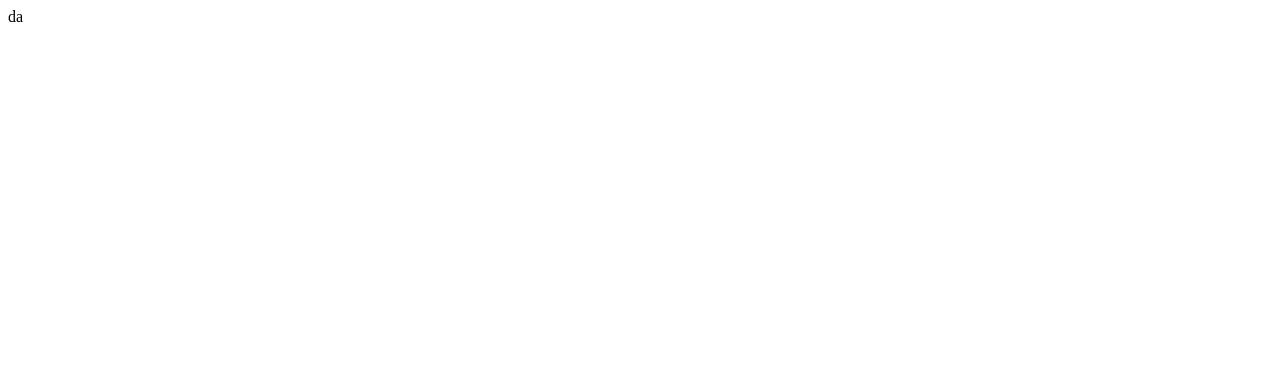
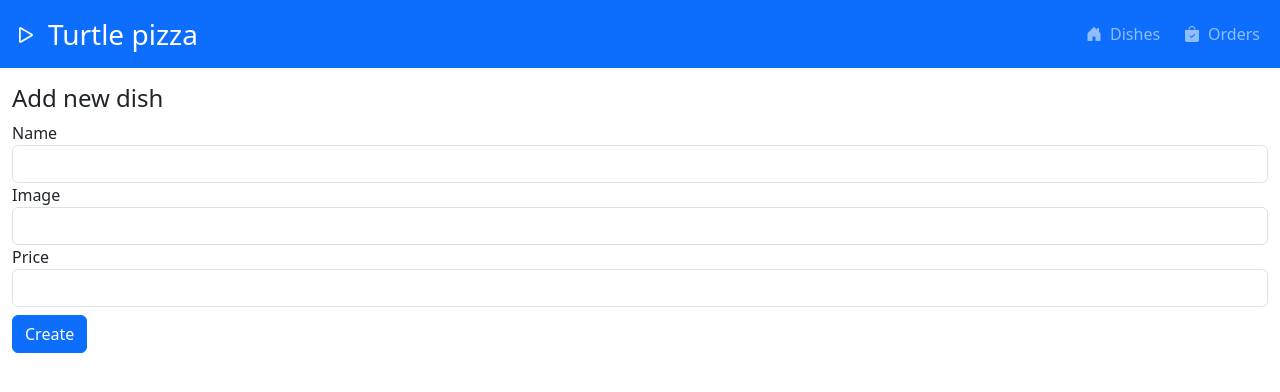
Before and after one commit to makaapo/hw-71, a React (Vite) app: page /new-dish in a window 1280 px wide. Shown: the top 392 px of the page. Built offline with nearby package versions, Linux system fonts and the light colour scheme.

Commit message:
добавил хуки и store для redux, примерные типы, компоненты: Spinner, DishForm, Dishes и Toolbar отобразил в App

```diff
--- a/src/App.tsx
+++ b/src/App.tsx
@@ -1,6 +1,20 @@
+import Toolbar from './components/Toolbar/Toolbar';
+import Dishes from './components/Dishes/Dishes';
+import {Route, Routes} from 'react-router-dom';
+import NewDish from './containers/NewDish/NewDish';
+
 const App = () => (
   <>
-    da
+    <header className="bg-primary ">
+      <Toolbar />
+    </header>
+    <main className="container-fluid mt-3">
+      <Routes>
+        <Route path="/" element={<Dishes />}/>
+        <Route path="/new-dish" element={<NewDish/>}/>
+        <Route path="*" element={(<h1 className="text-center">Not found</h1>)}/>
+      </Routes>
+    </main>
   </>
 );
 
--- /dev/null
+++ b/src/app/hooks.ts
@@ -0,0 +1,5 @@
+import {AppDispatch, RootState} from './store';
+import {useDispatch, useSelector} from 'react-redux';
+
+export const useAppDispatch = useDispatch.withTypes<AppDispatch>();
+export const useAppSelector = useSelector.withTypes<RootState>();
--- /dev/null
+++ b/src/app/store.ts
@@ -0,0 +1,11 @@
+import {configureStore} from '@reduxjs/toolkit';
+
+
+export const store = configureStore({
+  reducer: {
+    // dishes: dishesReducer,
+  }
+});
+
+export type RootState = ReturnType<typeof store.getState>;
+export type AppDispatch = typeof store.dispatch;
--- /dev/null
+++ b/src/components/DishForm/DishForm.tsx
@@ -0,0 +1,94 @@
+import React, {useState} from 'react';
+import {ApiDish, DishMutation} from '../../types';
+import ButtonSpinner from '../Spinner/ButtonSpinner';
+
+interface Props {
+  onSubmit: (dish: ApiDish) => void;
+  existingDish?: ApiDish;
+  isLoading?: boolean;
+}
+
+const emptyState: DishMutation = {
+  title: '',
+  image: '',
+  price: '',
+};
+
+const DishForm: React.FC<Props> = ({onSubmit, existingDish, isLoading = false,}) => {
+  const initialState: DishMutation = existingDish
+    ? {...existingDish, price: existingDish.price.toString()}
+    : emptyState;
+
+  const [dishMutation, setDishMutation] = useState<DishMutation>(initialState);
+
+  const changeDish = (
+    event: React.ChangeEvent<HTMLInputElement | HTMLTextAreaElement>,
+  ) => {
+    setDishMutation((prev) => ({
+      ...prev,
+      [event.target.name]: event.target.value,
+    }));
+  };
+
+  const onFormSubmit = (event: React.FormEvent) => {
+    event.preventDefault();
+
+    onSubmit({
+      ...dishMutation,
+      price: parseFloat(dishMutation.price),
+    });
+  };
+
+  return (
+    <form onSubmit={onFormSubmit}>
+      <h4>{existingDish ? 'Edit dish' : 'Add new dish'}</h4>
+      <div className="form-group">
+        <label htmlFor="name">Name</label>
+        <input
+          type="title"
+          name="title"
+          id="title"
+          required
+          className="form-control"
+          onChange={changeDish}
+          value={dishMutation.title}
+        />
+      </div>
+      <div className="form-group">
+        <label htmlFor="image">Image</label>
+        <input
+          type="url"
+          name="image"
+          id="image"
+          required
+          className="form-control"
+          onChange={changeDish}
+          value={dishMutation.image}
+        />
+      </div>
+      <div className="form-group">
+        <label htmlFor="price">Price</label>
+        <input
+          type="number"
+          name="price"
+          id="price"
+          required
+          min="1"
+          className="form-control"
+          onChange={changeDish}
+          value={dishMutation.price}
+        />
+      </div>
+      <button
+        type="submit"
+        className="btn btn-primary mt-2"
+        disabled={isLoading}
+      >
+        {isLoading && <ButtonSpinner/>}
+        {existingDish ? 'Update' : 'Create'}
+      </button>
+    </form>
+  );
+};
+
+export default DishForm;
--- /dev/null
+++ b/src/components/Dishes/Dishes.tsx
@@ -0,0 +1,12 @@
+import {NavLink} from 'react-router-dom';
+
+const Dishes = () => {
+  return (
+    <div className="d-flex justify-content-between align-items-center">
+      <h2>Dishes</h2>
+      <NavLink to="/new-dish" className="btn btn-success">Add new dishes</NavLink>
+    </div>
+  );
+};
+
+export default Dishes;
--- /dev/null
+++ b/src/components/Spinner/ButtonSpinner.tsx
@@ -0,0 +1,10 @@
+const ButtonSpinner = () => {
+  return (
+    <>
+      <span className="spinner-border spinner-border-sm me-2" />
+      <span className="visually-hidden">Loading...</span>
+    </>
+  );
+};
+
+export default ButtonSpinner;
--- /dev/null
+++ b/src/components/Toolbar/Toolbar.tsx
@@ -0,0 +1,28 @@
+import {NavLink} from 'react-router-dom';
+
+const Toolbar = () => {
+
+  return (
+    <nav className="navbar navbar-expand-lg navbar-dark bg-primary">
+
+      <div className="container-fluid">
+        <NavLink to="/" className="navbar-brand d-flex fs-3">
+          <i className="bi bi-play me-2"></i>
+          Turtle pizza
+        </NavLink>
+
+        <ul className="navbar-nav mr-auto flex-row gap-2 flex-nowrap">
+          <li className="nav-item">
+            <NavLink to="/" className="nav-link"><i className="bi bi-house-door-fill me-2"></i>Dishes</NavLink>
+          </li>
+          <li className="nav-item">
+            <NavLink to="/orders" className="nav-link"><i className="bi bi-bag-check-fill me-2"></i>Orders</NavLink>
+          </li>
+        </ul>
+
+      </div>
+    </nav>
+  );
+};
+
+export default Toolbar;
--- /dev/null
+++ b/src/containers/NewDish/NewDish.tsx
@@ -0,0 +1,18 @@
+import React from 'react';
+import DishForm from '../../components/DishForm/DishForm';
+import {ApiDish} from '../../types';
+
+
+
+const NewDish: React.FC = () => {
+
+  return (
+    <div className="row mt-2">
+      <div className="col">
+        <DishForm onSubmit={(newDish: ApiDish) => newDish} />
+      </div>
+    </div>
+  );
+};
+
+export default NewDish;
--- a/src/main.tsx
+++ b/src/main.tsx
@@ -1,9 +1,21 @@
-import React from 'react'
-import ReactDOM from 'react-dom/client'
-import App from './App'
+import React from 'react';
+import ReactDOM from 'react-dom/client';
+import App from './App';
+import {BrowserRouter} from 'react-router-dom';
+import 'bootstrap/dist/css/bootstrap.min.css';
+import 'react-toastify/dist/ReactToastify.min.css';
+import {store} from './app/store';
+import {Provider} from 'react-redux';
+import {ToastContainer} from 'react-toastify';
+import 'bootstrap-icons/font/bootstrap-icons.min.css';
 
 ReactDOM.createRoot(document.getElementById('root')!).render(
   <React.StrictMode>
-    <App />
+    <Provider store={store}>
+      <BrowserRouter>
+        <ToastContainer position="bottom-right" />
+        <App />
+      </BrowserRouter>
+    </Provider>
   </React.StrictMode>,
 )
--- /dev/null
+++ b/src/types.ts
@@ -0,0 +1,43 @@
+export interface Dish {
+  id: string;
+  title: string;
+  image: string;
+  price: number;
+}
+
+export type ApiDish = Omit<Dish, 'id'>;
+
+export interface ApiDishes {
+  [id: string]: ApiDish;
+}
+
+export interface DishMutation {
+  title: string;
+  image: string;
+  price: string;
+}
+
+export interface CartDish {
+  dish: Dish;
+  amount: number;
+}
+
+export interface Customer {
+  title: string;
+  address: string;
+  phone: string;
+}
+
+export interface ApiOrder {
+  customer: Customer;
+  dishes: CartDish[];
+}
+
+export interface ApiOrders {
+  [id: string]: ApiOrder;
+}
+
+export interface Order extends ApiOrder {
+  id: string;
+  totalPrice: number;
+}
```
Also changed, not shown: src/axiosApi.ts (added, +7 -0 lines), src/components/Spinner/Spinner.tsx (added, +11 -0 lines).
